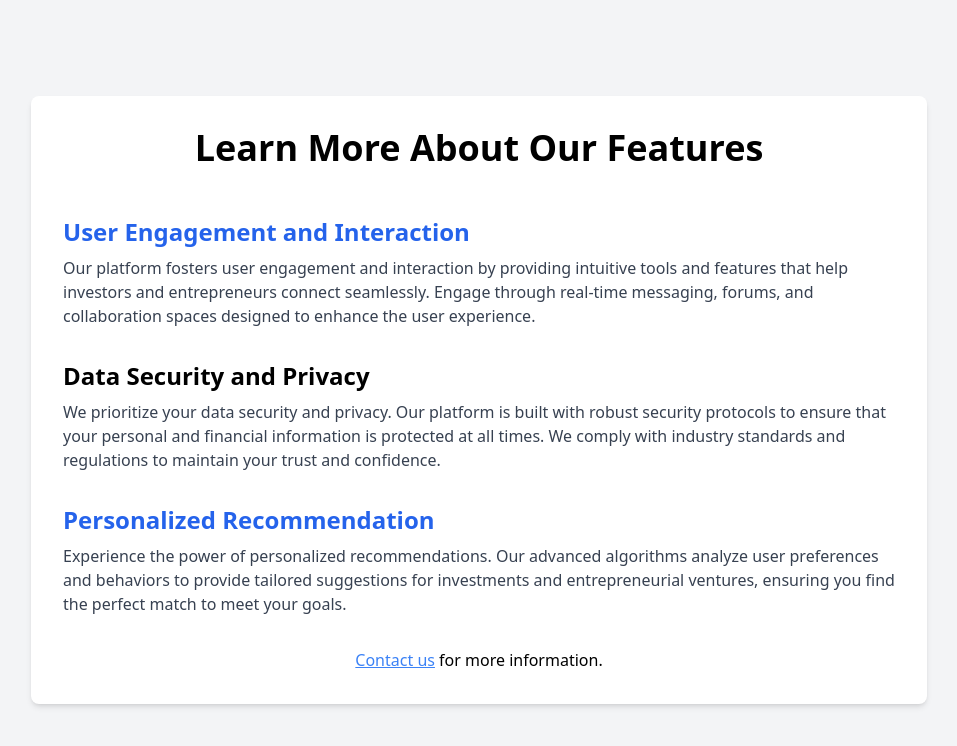
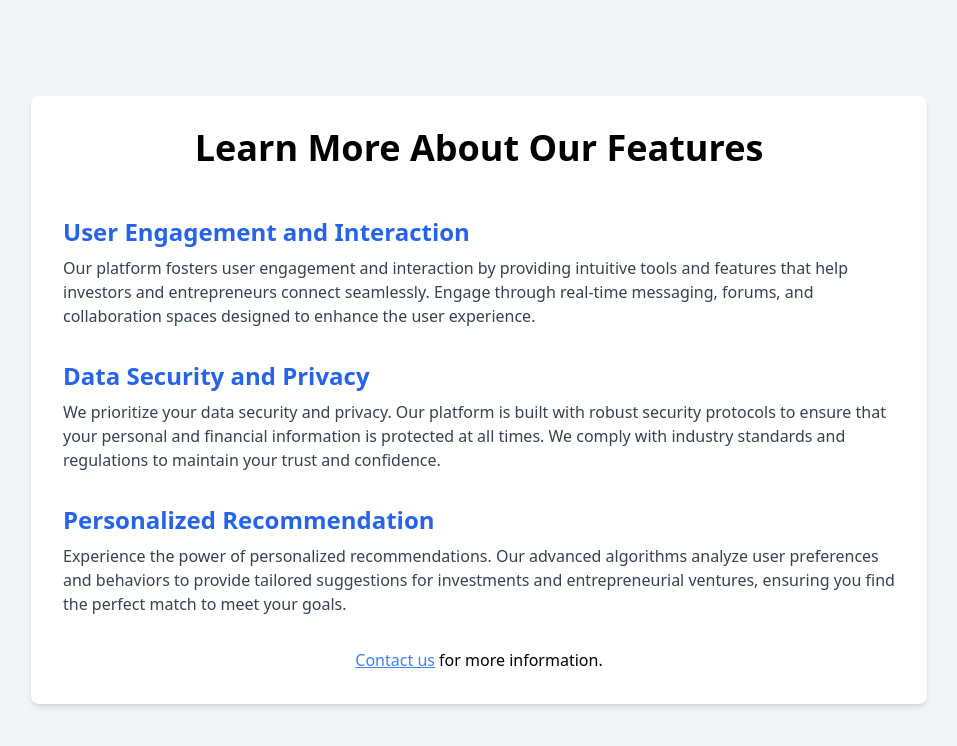
Before and after one commit to huzaifa898/fyp, a React (Create React App) app: page /fyp/learn-more in a window 1280 px wide. Shown: the top 746 px of the page, without its empty margins (161-1118 px from the left). Built offline with nearby package versions, Linux system fonts and the light colour scheme.

Commit message:
changes in hero section

```diff
--- a/src/components/Hero.jsx
+++ b/src/components/Hero.jsx
@@ -14,13 +14,18 @@ const Hero = () => {
           zIndex: -1, // send the image to the back
         }}
       ></div>
+
+      { /* 1 changes in h1  */}
+
       <div className="container mx-auto p-4 md:p-8 lg:p-12 xl:p-16">
         <div className="flex flex-col items-center text-center mt-48">
-          <h1 className="text-xl font-mono font-light font-medium md:text-6xl lg:text-7xl xl:text-5xl tracking-tighter text-white font-abc">
-            CONNECTING INVESTORS WITH <span className='text-secondary  text-6xl font-abc'>PROMISING</span>  VENTURES
+          {/* "text green Promising",  span  changes in main text Connection Investor screen size changes  */}
+
+          <h1 className="text-xl font-medium font-light font-medium md:text-6xl lg:text-5xl xl:text-6xl tracking-tighter text-white ">
+            CONNECTING INVESTORS WITH <span className='text-green-600  text-6xl font-semibold'>PROMISING</span>  VENTURES
           </h1>
 
-          <p className="mt-6 text-lg md:text-xl tracking-tighter lg:text-2xl xl:text-xl text-white font-abc">
+          <p className="mt-6 font-normal md:text-xl  lg:text-2xl xl:text-xl text-white ">
             Welcome to IERRS, a cutting-edge platform designed to
             revolutionize the way investors and entrepreneurs connect.
           </p>
--- a/src/components/Learnmore.jsx
+++ b/src/components/Learnmore.jsx
@@ -14,7 +14,7 @@ const LearnMore = () => {
                         </p>
                     </div>
                     <div>
-                        <h3 className="text-2xl font-semibold text-black">Data Security and Privacy</h3>
+                        <h3 className="text-2xl font-semibold text-blue-600">Data Security and Privacy</h3>
                         <p className="mt-2 text-gray-700">
                             We prioritize your data security and privacy. Our platform is built with robust security protocols to ensure that your personal and financial information is protected at all times. We comply with industry standards and regulations to maintain your trust and confidence.
                         </p>
```
